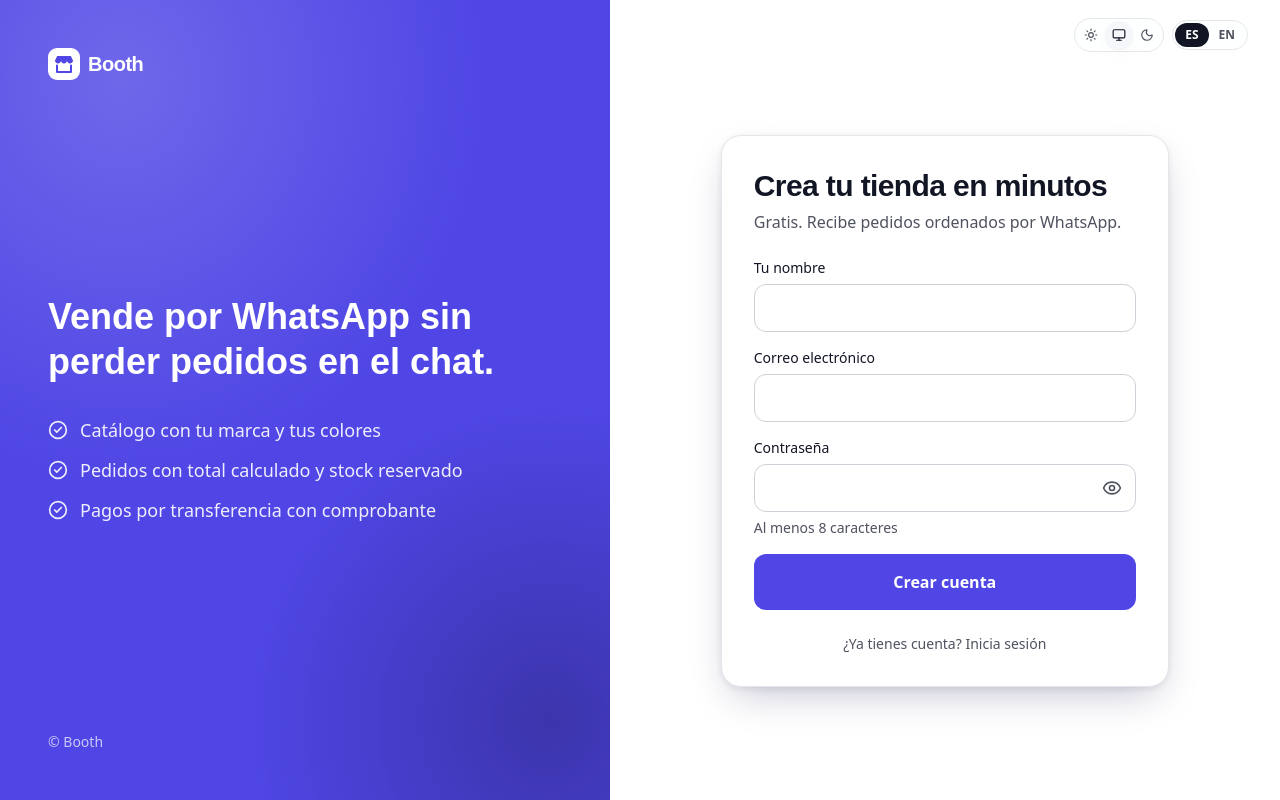
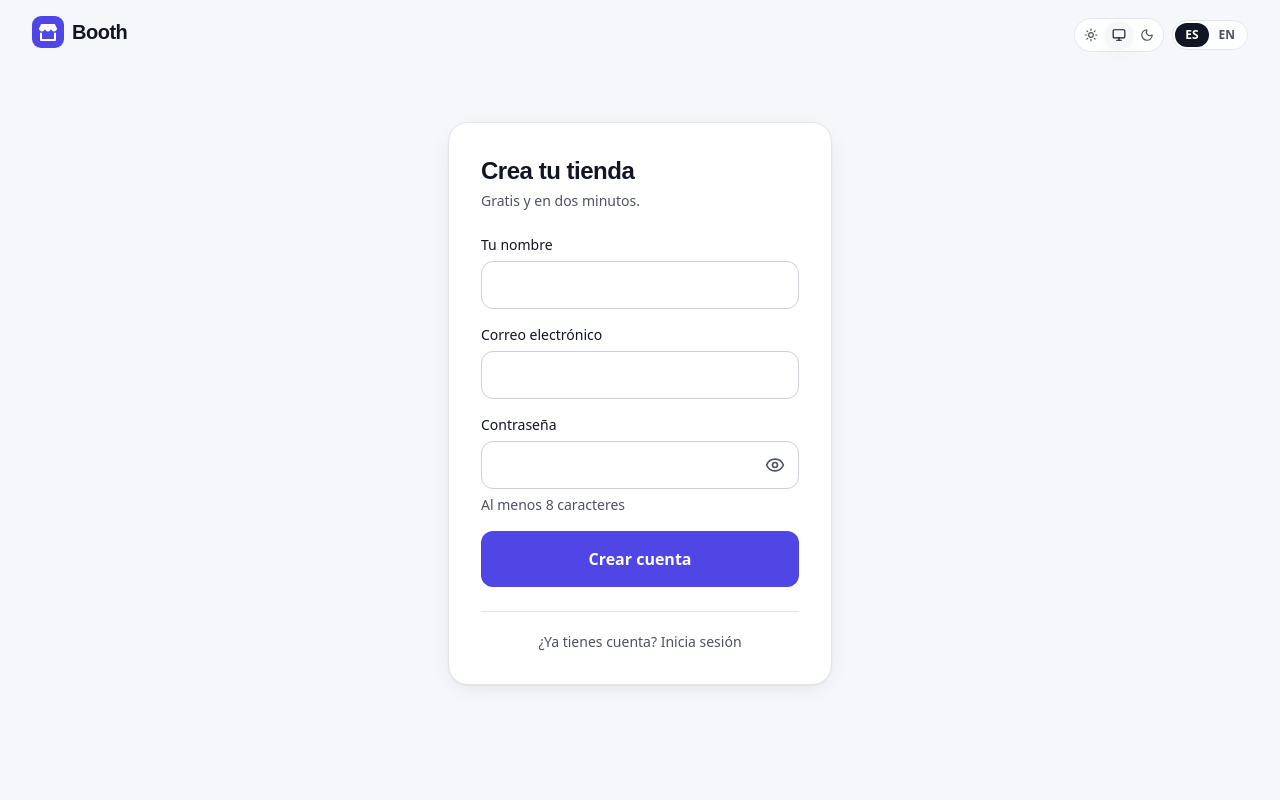
Before and after one commit to keylorpineda/booth, a React (Vite) app in the folder apps/web/: page /register in a window 1280 px wide. Built offline with nearby package versions, Linux system fonts and the light colour scheme; no server answers.

Commit message:
feat(web): simplify the sign in, sign up and onboarding layout

```diff
--- a/apps/web/src/features/auth/components/auth-layout.tsx
+++ b/apps/web/src/features/auth/components/auth-layout.tsx
@@ -1,7 +1,5 @@
-import { CircleCheck } from 'lucide-react';
 import { m } from 'motion/react';
 import { type ReactNode } from 'react';
-import { useTranslation } from 'react-i18next';
 import { Link } from 'react-router';
 
 import { Logo } from '../../../components/brand/logo';
@@ -15,60 +13,33 @@ interface AuthLayoutProps {
   footer?: ReactNode;
 }
 
-/** Sign in, sign up and onboarding: a form card, with a brand panel beside it on large screens. */
+/** Sign in, sign up and onboarding: one calm card on a plain surface, nothing else competing. */
 export function AuthLayout({ title, subtitle, children, footer }: AuthLayoutProps) {
-  const { t } = useTranslation();
-  const perks = [t('auth.perk1'), t('auth.perk2'), t('auth.perk3')];
-
   return (
-    <div className="grid min-h-dvh lg:grid-cols-[1fr_1.1fr]">
-      <aside className="relative hidden overflow-hidden bg-brand p-12 text-brand-foreground lg:flex lg:flex-col lg:justify-between">
-        <div
-          aria-hidden="true"
-          className="absolute inset-0 bg-[radial-gradient(60%_50%_at_20%_10%,rgb(255_255_255/0.18),transparent),radial-gradient(50%_40%_at_90%_90%,rgb(0_0_0/0.25),transparent)]"
-        />
-        <Link to="/" className="relative w-fit">
-          <Logo inverted />
-        </Link>
-        <div className="relative">
-          <p className="font-display text-4xl leading-tight font-extrabold text-balance">
-            {t('auth.panelTitle')}
-          </p>
-          <ul className="mt-8 space-y-3 text-lg">
-            {perks.map((perk) => (
-              <li key={perk} className="flex items-center gap-3 opacity-90">
-                <CircleCheck className="size-5 shrink-0" />
-                {perk}
-              </li>
-            ))}
-          </ul>
-        </div>
-        <p className="relative text-sm opacity-70">© Booth</p>
-      </aside>
-      <div className="relative isolate flex flex-col">
-        <div aria-hidden="true" className="hero-backdrop absolute inset-0 -z-10 lg:hidden" />
+    <div className="flex min-h-dvh flex-col bg-surface-sunken">
       <header className="flex items-center justify-between px-4 py-4 sm:px-8">
-          <Link to="/" className="lg:invisible">
+        <Link to="/" aria-label="Booth">
           <Logo />
         </Link>
         <HeaderControls />
       </header>
-        <main className="flex flex-1 justify-center px-4 pt-4 pb-12 sm:items-center sm:pt-0">
+      <main className="flex flex-1 justify-center px-4 pt-6 pb-16 sm:items-center sm:pt-0">
         <m.div
           variants={fadeUp}
           initial="hidden"
           animate="visible"
-            className="w-full max-w-md rounded-card border border-line bg-surface-raised p-6 shadow-float sm:p-8"
+          className="w-full max-w-sm rounded-card border border-line bg-surface-raised p-6 shadow-card sm:p-8"
         >
-            <h1 className="text-2xl font-extrabold sm:text-3xl">{title}</h1>
-            {subtitle ? <p className="mt-1.5 text-ink-muted">{subtitle}</p> : null}
+          <h1 className="text-2xl font-bold">{title}</h1>
+          {subtitle ? <p className="mt-1 text-sm text-ink-muted">{subtitle}</p> : null}
           <div className="mt-6">{children}</div>
           {footer ? (
-              <div className="mt-6 text-center text-sm text-ink-muted">{footer}</div>
+            <div className="mt-6 border-t border-line pt-5 text-center text-sm text-ink-muted">
+              {footer}
+            </div>
           ) : null}
         </m.div>
       </main>
     </div>
-    </div>
   );
 }
--- a/apps/web/src/locales/en.json
+++ b/apps/web/src/locales/en.json
@@ -205,21 +205,17 @@
     "signOut": "Sign out",
     "createAccount": "Create account",
     "loginTitle": "Welcome back",
-    "loginSubtitle": "Sign in to manage your orders and catalog.",
-    "registerTitle": "Create your store in minutes",
-    "registerSubtitle": "Free. Get tidy orders on WhatsApp.",
+    "loginSubtitle": "Manage your orders and catalog.",
+    "registerTitle": "Create your store",
+    "registerSubtitle": "Free, in two minutes.",
     "noAccount": "No account yet? <link>Create one</link>",
     "haveAccount": "Already have an account? <link>Sign in</link>",
-    "restoring": "Restoring your session…",
-    "panelTitle": "Sell on WhatsApp without losing orders in the chat.",
-    "perk1": "A catalog with your brand and colors",
-    "perk2": "Orders with computed totals and reserved stock",
-    "perk3": "Transfer payments with receipts"
+    "restoring": "Restoring your session…"
   },
   "onboarding": {
     "heading": "Your store",
     "title": "Hi {{name}}! Set up your store",
-    "subtitle": "You can change almost everything later in Settings.",
+    "subtitle": "You can change it later.",
     "name": "Store name",
     "namePlaceholder": "Corner Bakery",
     "slugLabel": "Store address",
--- a/apps/web/src/locales/es.json
+++ b/apps/web/src/locales/es.json
@@ -205,21 +205,17 @@
     "signOut": "Cerrar sesión",
     "createAccount": "Crear cuenta",
     "loginTitle": "Bienvenido de nuevo",
-    "loginSubtitle": "Entra para gestionar tus pedidos y tu catálogo.",
-    "registerTitle": "Crea tu tienda en minutos",
-    "registerSubtitle": "Gratis. Recibe pedidos ordenados por WhatsApp.",
+    "loginSubtitle": "Gestiona tus pedidos y tu catálogo.",
+    "registerTitle": "Crea tu tienda",
+    "registerSubtitle": "Gratis y en dos minutos.",
     "noAccount": "¿No tienes cuenta? <link>Crea una</link>",
     "haveAccount": "¿Ya tienes cuenta? <link>Inicia sesión</link>",
-    "restoring": "Recuperando tu sesión…",
-    "panelTitle": "Vende por WhatsApp sin perder pedidos en el chat.",
-    "perk1": "Catálogo con tu marca y tus colores",
-    "perk2": "Pedidos con total calculado y stock reservado",
-    "perk3": "Pagos por transferencia con comprobante"
+    "restoring": "Recuperando tu sesión…"
   },
   "onboarding": {
     "heading": "Tu tienda",
     "title": "¡Hola, {{name}}! Configura tu tienda",
-    "subtitle": "Puedes cambiar casi todo después en Ajustes.",
+    "subtitle": "Podrás cambiarlo después.",
     "name": "Nombre de la tienda",
     "namePlaceholder": "Panadería La Esquina",
     "slugLabel": "Dirección de tu tienda",
```
Lines whose indentation alone changed are shown as unchanged.
